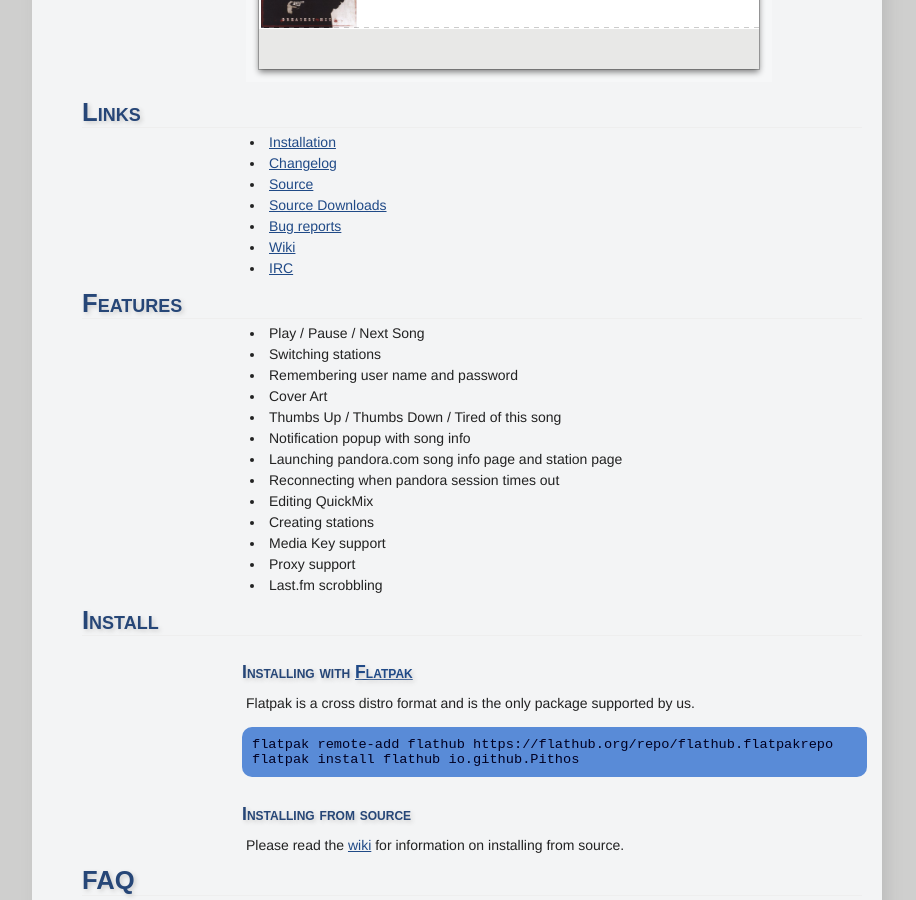
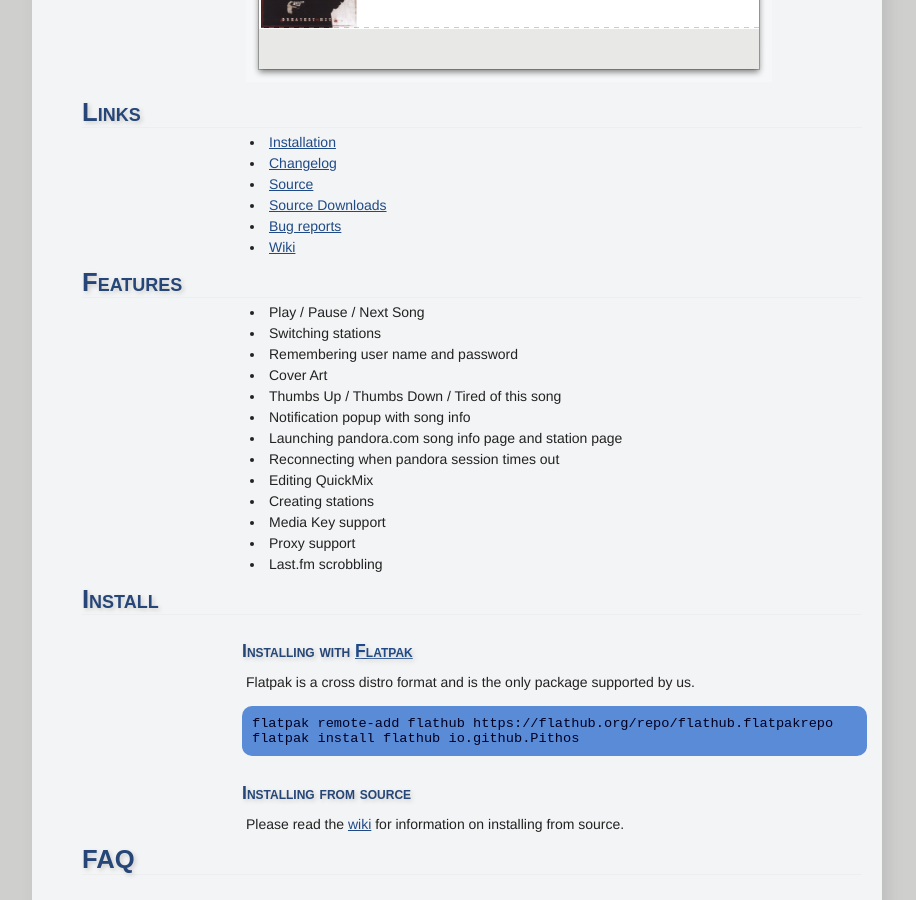
Before and after one commit to pithos/pithos.github.io, a Jekyll site: the page built from index.md, in a window 1280 px wide and 900 px high, scrolled down 776 px. Shown: the whole window, without its empty margins (183-1099 px from the left). Built offline with Jekyll 4.4.1, drawn with Linux system fonts in a browser that asks for light colours.

Commit message:
Remove IRC channel

```diff
--- a/index.md
+++ b/index.md
@@ -24,7 +24,6 @@ for details.
 - [Source Downloads](https://github.com/pithos/pithos/releases)
 - [Bug reports](https://github.com/pithos/pithos/issues)
 - [Wiki](https://github.com/pithos/pithos/wiki)
-- [IRC](ircs://chat.freenode.net/pithos)
 
 ## Features
 
```
